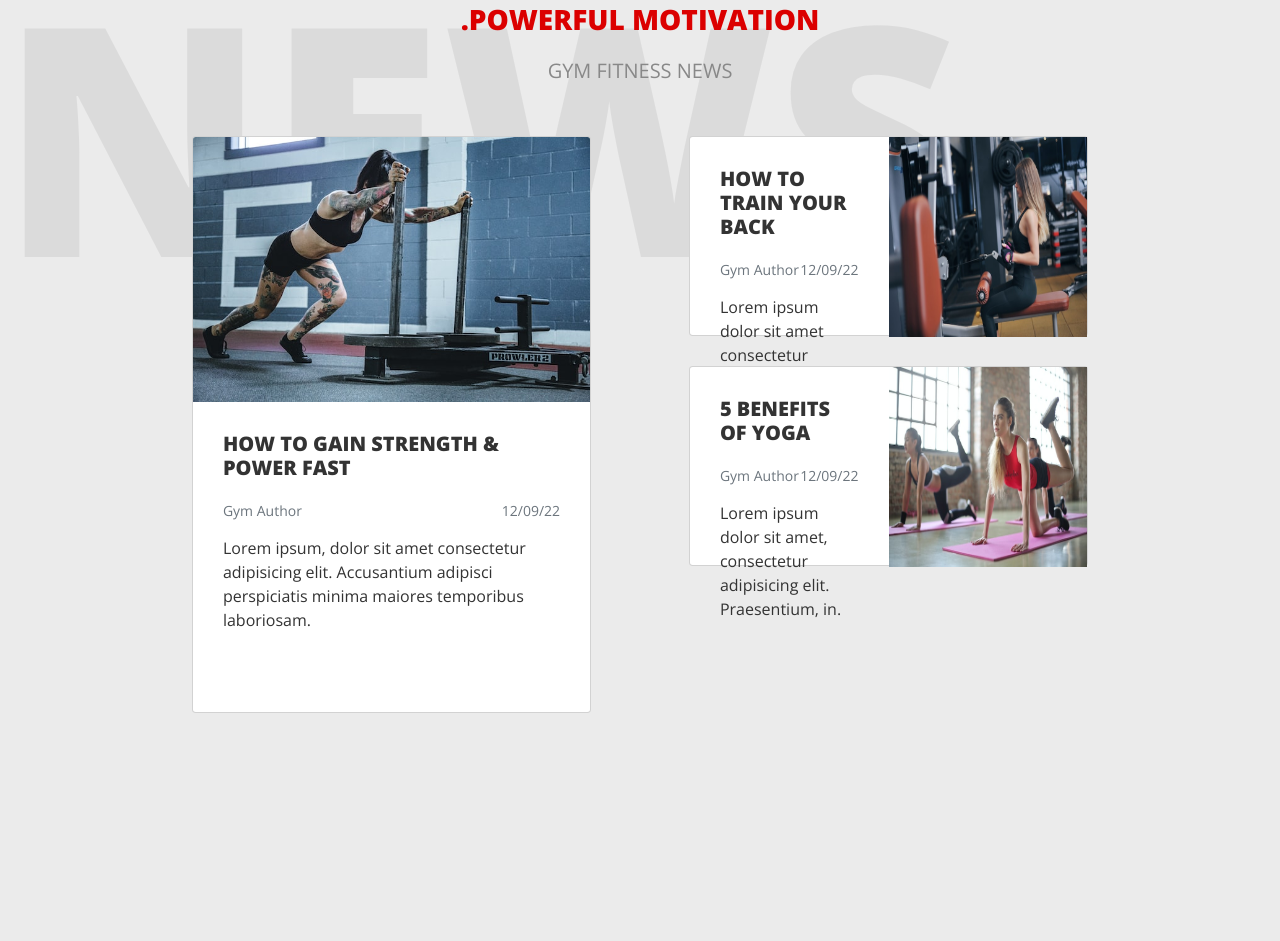
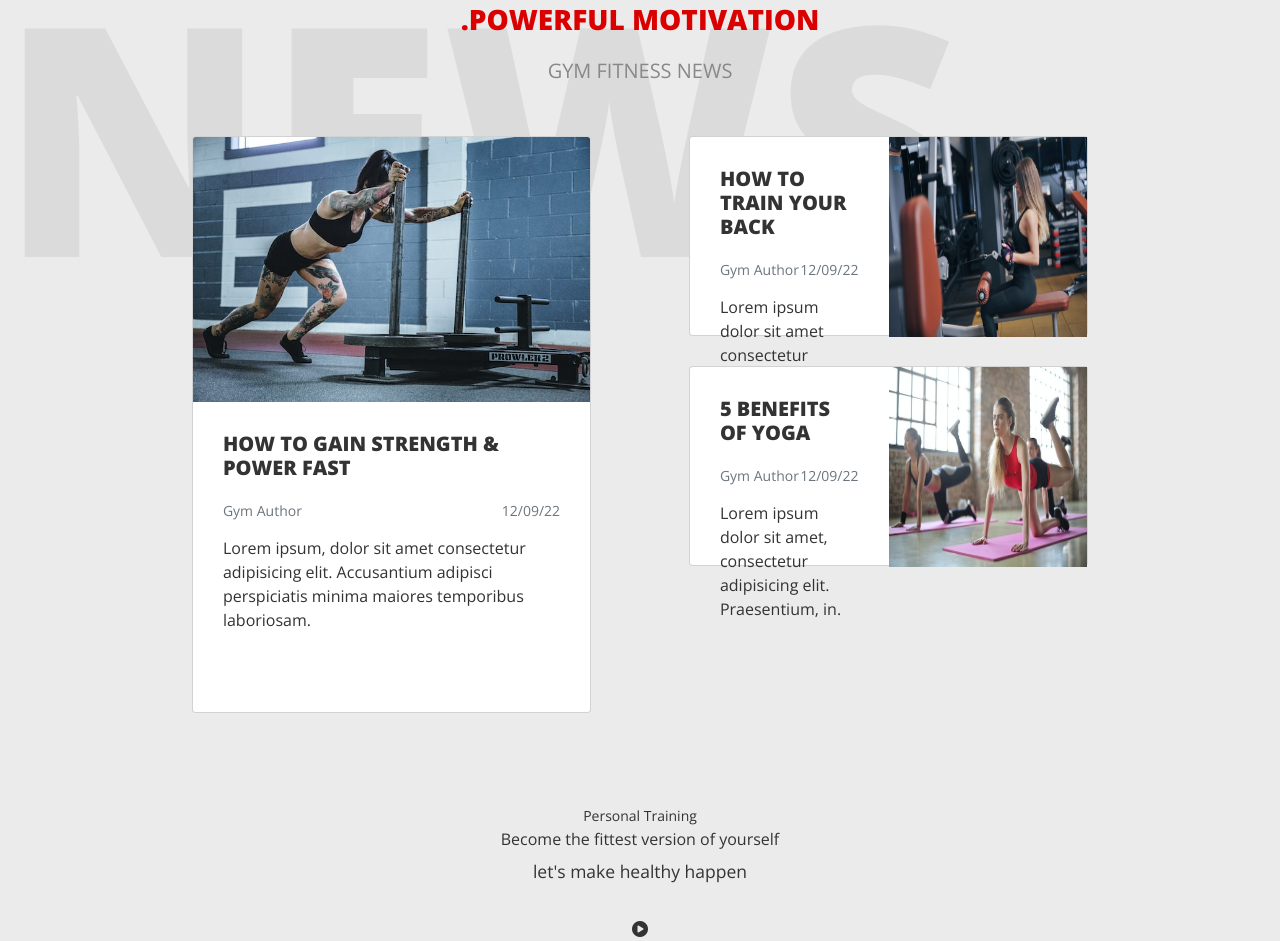
Before and after one commit to bignimz/gym-fitness, a plain HTML site: page index.html in a window 1280 px wide. Shown: the part 2754-3695 px from the top of the page. Before the commit the page ends 3527 px from the top, so only its background shows below. Drawn offline with nearby package versions, Linux system fonts and the light colour scheme.

Commit message:
added the gym cta section and video play button link

```diff
--- a/index.html
+++ b/index.html
@@ -427,6 +427,19 @@
     </section>
     <!-- News end -->
 
+    <!-- Gym CTA start -->
+    <section class="gym-cta py-5">
+      <div class="cta-container text-center">
+        <small class="cta-small">Personal Training</small>
+        <p class="cta-subtitle">Become the fittest version of yourself</p>
+        <h3 class="cta-gym-title">let's make healthy happen</h3>
+      </div>
+    </section>
+    <div class="video-button text-center">
+      <i class="fa fa-play-circle" aria-hidden="true"></i>
+    </div>
+    <!-- Gym CTA end -->
+
     <!-- JavaScript Bundle with Popper -->
     <script
       src="https://cdn.jsdelivr.net/npm/bootstrap@5.2.1/dist/js/bootstrap.bundle.min.js"
```
